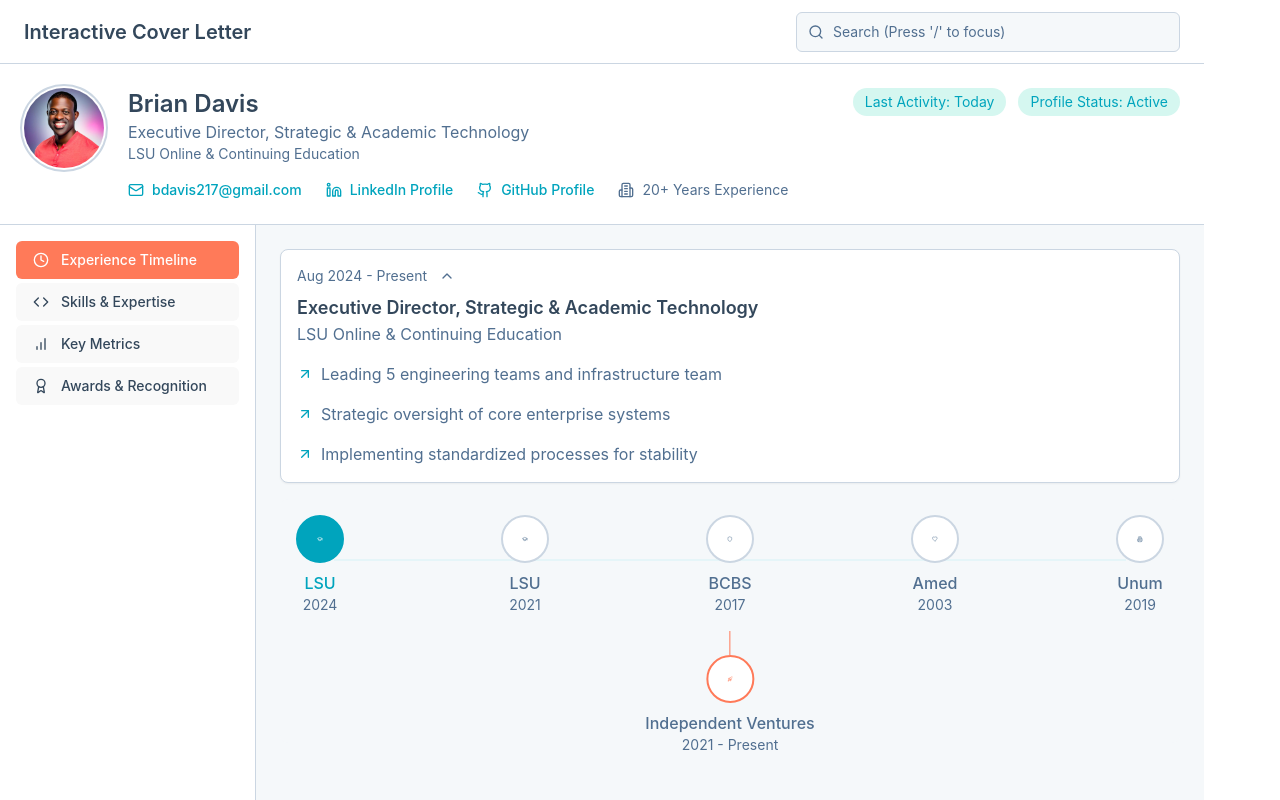
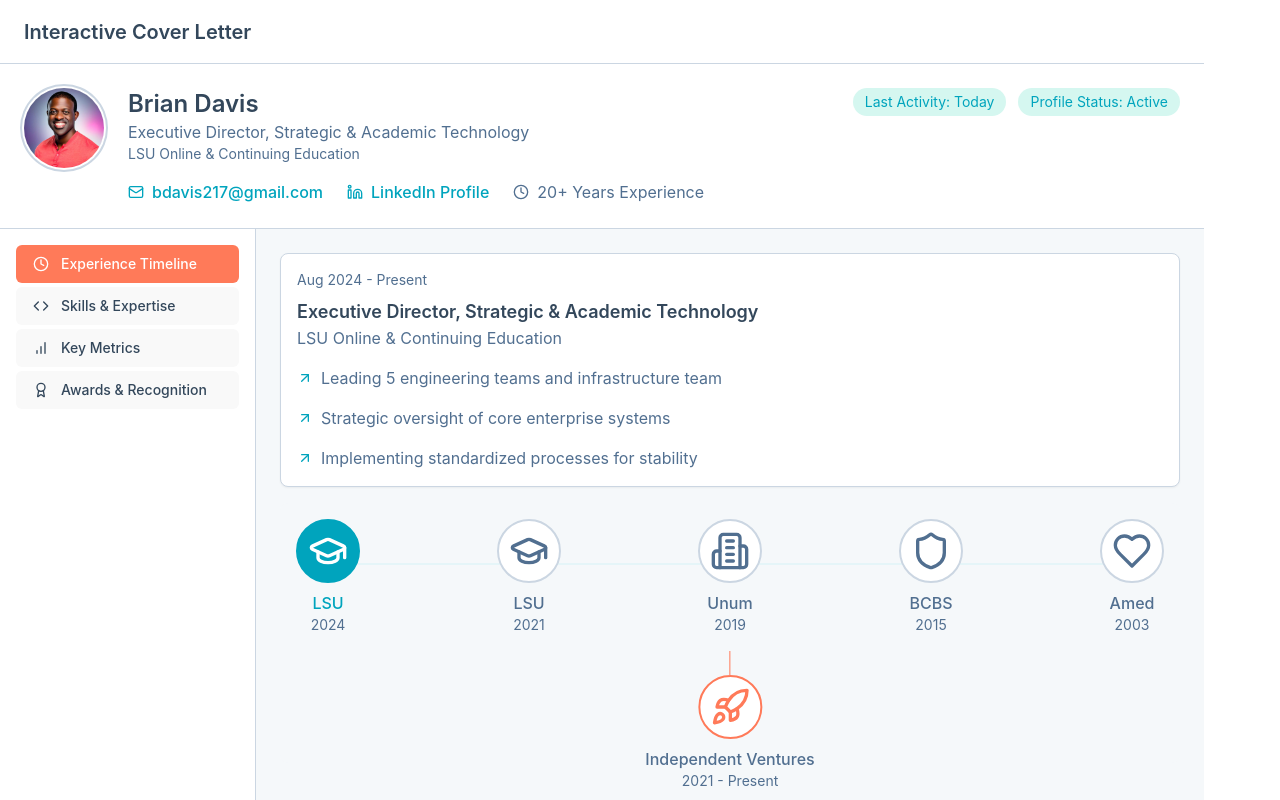
Before and after one commit to bdavis217/hubspot-cover-letter, a React (Vite) app: page / in a window 1280 px wide. Built offline with nearby package versions, Linux system fonts and the light colour scheme.

Commit message:
Finetuning visuals for timeline

```diff
--- a/src/App.tsx
+++ b/src/App.tsx
@@ -1,5 +1,4 @@
 import * as React from 'react';
-import { Search } from './components/search/Search';
 import { Clock, Code, BarChart, Award } from 'lucide-react';
 import { cn } from './lib/utils';
 import { TimelineView } from './views/TimelineView';
@@ -24,9 +23,6 @@
       <header className="h-16 border-b border-[#cbd6e2] bg-white">
         <div className="container mx-auto px-6 h-full flex items-center justify-between">
           <h1 className="text-xl font-semibold text-[#33475b]">Interactive Cover Letter</h1>
-          <div className="w-96">
-            <Search />
-          </div>
         </div>
       </header>
 
--- a/src/components/layout/ProfileHeader.tsx
+++ b/src/components/layout/ProfileHeader.tsx
@@ -1,5 +1,5 @@
 import * as React from 'react';
-import { Mail, Building2, Linkedin, Github } from 'lucide-react';
+import { Mail, Building2, Linkedin, Clock } from 'lucide-react';
 import { Avatar, AvatarFallback, AvatarImage } from '../ui/avatar';
 import profilePic from '../../assets/images/profile.jpg';
 
@@ -34,35 +34,18 @@
 
             {/* Contact Links */}
             <div className="mt-4 flex items-center gap-6">
-              <a
-                href="mailto:bdavis217@gmail.com"
-                className="flex items-center gap-2 text-sm text-[#00a4bd] hover:text-[#0097ad] transition-colors"
-              >
+              <a href="mailto:bdavis217@gmail.com" className="flex items-center gap-2 text-[#00a4bd] hover:text-[#0095ab]">
                 <Mail className="h-4 w-4" />
                 bdavis217@gmail.com
               </a>
-              <a
-                href="https://www.linkedin.com/in/brianelliottdavis/"
-                target="_blank"
-                rel="noopener noreferrer"
-                className="flex items-center gap-2 text-sm text-[#00a4bd] hover:text-[#0097ad] transition-colors"
-              >
+              <a href="https://www.linkedin.com/in/briandavis-dev" className="flex items-center gap-2 text-[#00a4bd] hover:text-[#0095ab]">
                 <Linkedin className="h-4 w-4" />
                 LinkedIn Profile
               </a>
-              <a
-                href="https://github.com/bdavis217"
-                target="_blank"
-                rel="noopener noreferrer"
-                className="flex items-center gap-2 text-sm text-[#00a4bd] hover:text-[#0097ad] transition-colors"
-              >
-                <Github className="h-4 w-4" />
-                GitHub Profile
-              </a>
-              <span className="flex items-center gap-2 text-sm text-[#516f90]">
-                <Building2 className="h-4 w-4" />
+              <div className="flex items-center gap-2 text-[#516f90]">
+                <Clock className="h-4 w-4" />
                 20+ Years Experience
-              </span>
+              </div>
             </div>
           </div>
         </div>
--- a/src/components/timeline/CareerTimeline.tsx
+++ b/src/components/timeline/CareerTimeline.tsx
@@ -66,7 +66,7 @@
               <button
                 onClick={() => handlePositionClick(index)}
                 className={cn(
-                  "w-12 h-12 rounded-full flex items-center justify-center transition-colors",
+                  "w-16 h-16 rounded-full flex items-center justify-center transition-colors p-2",
                   index === activePosition
                     ? "bg-[#00a4bd] border-2 border-[#00a4bd] text-white"
                     : index < activePosition
@@ -76,7 +76,7 @@
               >
                 {React.createElement(position.icon, {
                   className: cn(
-                    "w-8 h-8",
+                    "w-10 h-10",
                     index <= activePosition ? "text-white" : "text-[#516f90]"
                   )
                 })}
@@ -103,13 +103,13 @@
             <button
               onClick={handleVenturesClick}
               className={cn(
-                "w-12 h-12 rounded-full flex items-center justify-center transition-colors",
+                "w-16 h-16 rounded-full flex items-center justify-center transition-colors p-2",
                 isVenturesActive
                   ? "bg-[#ff7a59] border-2 border-[#ff7a59] text-white"
                   : "bg-white border-2 border-[#ff7a59] text-[#ff7a59]"
               )}
             >
-              <Rocket className="w-8 h-8" />
+              <Rocket className="w-10 h-10" />
             </button>
             <div className="mt-2 text-center">
               <div className={cn(
--- a/src/components/timeline/TimelineEntry.tsx
+++ b/src/components/timeline/TimelineEntry.tsx
@@ -1,5 +1,5 @@
 import * as React from 'react';
-import { Briefcase, ChevronDown, ArrowUpRight } from 'lucide-react';
+import { Briefcase, ArrowUpRight } from 'lucide-react';
 import { motion, AnimatePresence } from 'framer-motion';
 import { cn } from '../../lib/utils';
 import { Card, CardContent } from '../../components/ui/card';
@@ -40,10 +40,6 @@
             <span className="text-sm text-[#516f90] whitespace-nowrap">
               {`${formatDate(entry.date.start)} - ${formatDate(entry.date.end)}`}
             </span>
-            <ChevronDown className={cn(
-              "h-4 w-4 text-[#516f90] transition-transform",
-              isActive && "transform rotate-180"
-            )} />
           </div>
           <h3 className="text-lg font-semibold text-[#33475b] mt-2">{entry.title}</h3>
           <p className="text-[#516f90]">{entry.company}</p>
--- a/src/data/timeline.ts
+++ b/src/data/timeline.ts
@@ -91,10 +91,55 @@
     icon: GraduationCap,
   },
   {
+    id: '5',
+    type: 'position',
+    date: {
+      start: '2019-03',
+      end: '2021-06'
+    },
+    title: 'IT Delivery Manager',
+    company: 'Unum - Baton Rouge',
+    description: 'Led and managed agile teams, overseeing software delivery.',
+    achievements: [
+      {
+        id: 'e1',
+        description: 'Led and managed two agile teams (one fully remote), overseeing software delivery and professional development',
+        impact: 'Improved delivery efficiency',
+        skills: [
+          { skillId: 'eng-leadership', level: 'lead' },
+          { skillId: 'team-building', level: 'lead' }
+        ]
+      },
+      {
+        id: 'e2',
+        description: 'Coordinated cross-functional teams of Engineers, QA Staff, and Business Analysts to drive innovation',
+        impact: 'Enhanced team collaboration',
+        skills: [
+          { skillId: 'eng-leadership', level: 'lead' },
+          { skillId: 'team-building', level: 'lead' }
+        ]
+      },
+      {
+        id: 'e3',
+        description: 'Promoted and implemented DevOps, Scrum, and Software Engineering best practices',
+        impact: 'Improved development processes',
+        skills: [
+          { skillId: 'eng-leadership', level: 'lead' },
+          { skillId: 'team-building', level: 'lead' }
+        ]
+      }
+    ],
+    skills: [
+      { skillId: 'eng-leadership', level: 'lead' },
+      { skillId: 'team-building', level: 'lead' }
+    ],
+    icon: Building2
+  },
+  {
     id: '3',
     type: 'position',
     date: {
-      start: '2017-12',
+      start: '2015-08',
       end: '2019-03'
     },
     title: 'Apps Architect, Manager of Technical Business Solutions',
@@ -156,51 +201,6 @@
     skills: [{ skillId: 'architecture', level: 'contributor' }],
     icon: Heart,
   },
-  {
-    id: '5',
-    type: 'position',
-    date: {
-      start: '2019-03',
-      end: '2021-06'
-    },
-    title: 'IT Delivery Manager',
-    company: 'Unum - Baton Rouge',
-    description: 'Led and managed agile teams, overseeing software delivery.',
-    achievements: [
-      {
-        id: 'e1',
-        description: 'Led and managed two agile teams (one fully remote), overseeing software delivery and professional development',
-        impact: 'Improved delivery efficiency',
-        skills: [
-          { skillId: 'eng-leadership', level: 'lead' },
-          { skillId: 'team-building', level: 'lead' }
-        ]
-      },
-      {
-        id: 'e2',
-        description: 'Coordinated cross-functional teams of Engineers, QA Staff, and Business Analysts to drive innovation',
-        impact: 'Enhanced team collaboration',
-        skills: [
-          { skillId: 'eng-leadership', level: 'lead' },
-          { skillId: 'team-building', level: 'lead' }
-        ]
-      },
-      {
-        id: 'e3',
-        description: 'Promoted and implemented DevOps, Scrum, and Software Engineering best practices',
-        impact: 'Improved development processes',
-        skills: [
-          { skillId: 'eng-leadership', level: 'lead' },
-          { skillId: 'team-building', level: 'lead' }
-        ]
-      }
-    ],
-    skills: [
-      { skillId: 'eng-leadership', level: 'lead' },
-      { skillId: 'team-building', level: 'lead' }
-    ],
-    icon: Building2
-  }
 ];
 
 export const positions: Position[] = [
@@ -230,7 +230,7 @@
     id: 'bcbs-architect',
     title: 'Apps Architect, Manager of Technical Business Solutions',
     company: 'BCBS LA',
-    dateRange: 'Dec 2017 - Mar 2019',
+    dateRange: 'Aug 2015 - Mar 2019',
     description: [
       'Led technical strategy and implementation',
       'Managing project outcome of core product',
--- a/src/data/ventures.ts
+++ b/src/data/ventures.ts
@@ -29,7 +29,7 @@
   achievements: [
     {
       id: 'v1',
-      description: 'Built AI-driven document processor for law firm',
+      description: 'Co-founded 3Wrkz, developing AI-driven document processing solutions',
       impact: 'Automated document processing and analysis',
       skills: [
         { skillId: 'ai-ml', level: 'lead' },
@@ -44,6 +44,15 @@
         { skillId: 'angular', level: 'lead' },
         { skillId: 'typescript', level: 'lead' }
       ]
+    },
+    {
+      id: 'v3',
+      description: 'Guiding product strategy to evolve document processor into a versatile SaaS platform',
+      impact: 'Expanding market reach and scalability',
+      skills: [
+        { skillId: 'product-strategy', level: 'lead' },
+        { skillId: 'saas', level: 'lead' }
+      ]
     }
   ],
   skills: [
```
